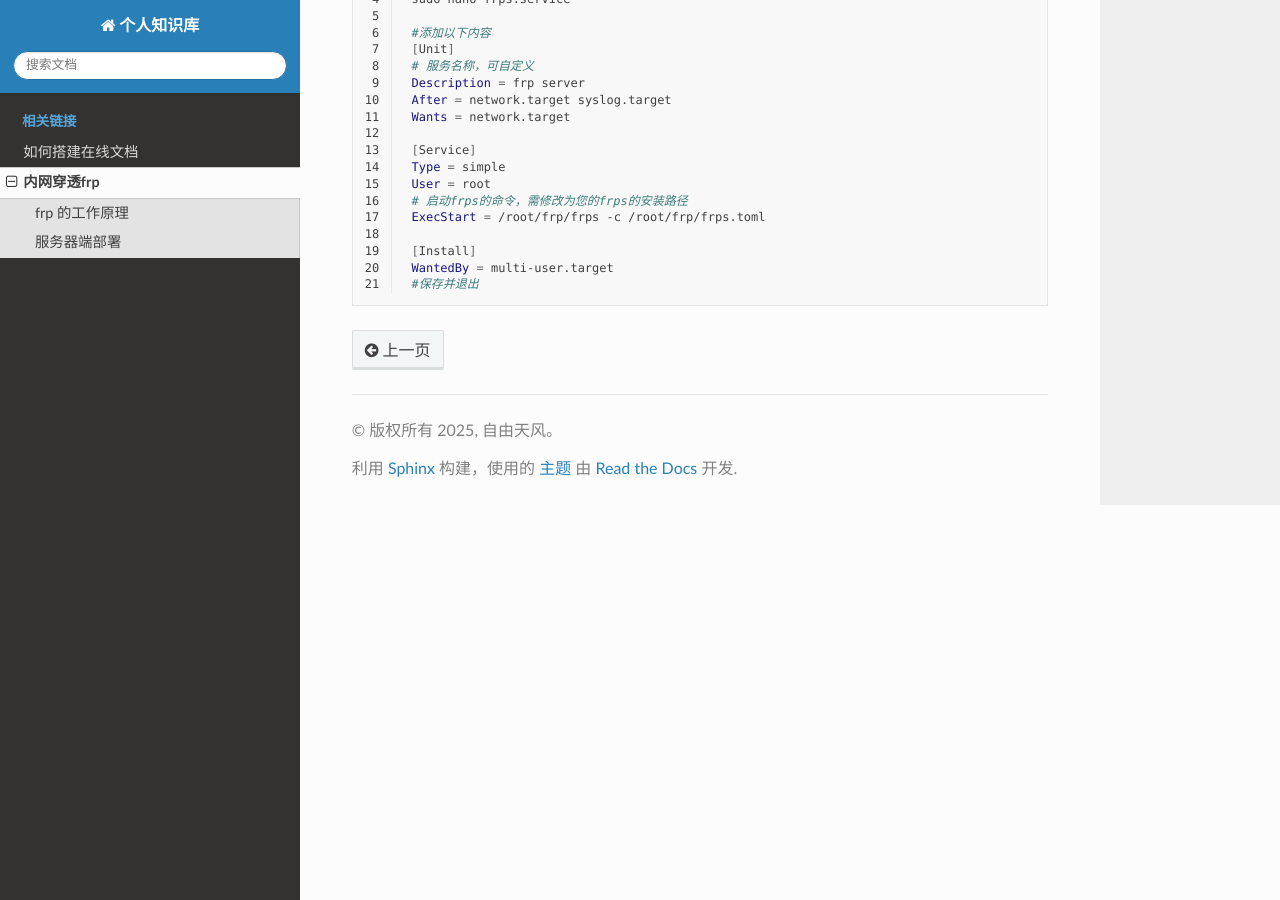
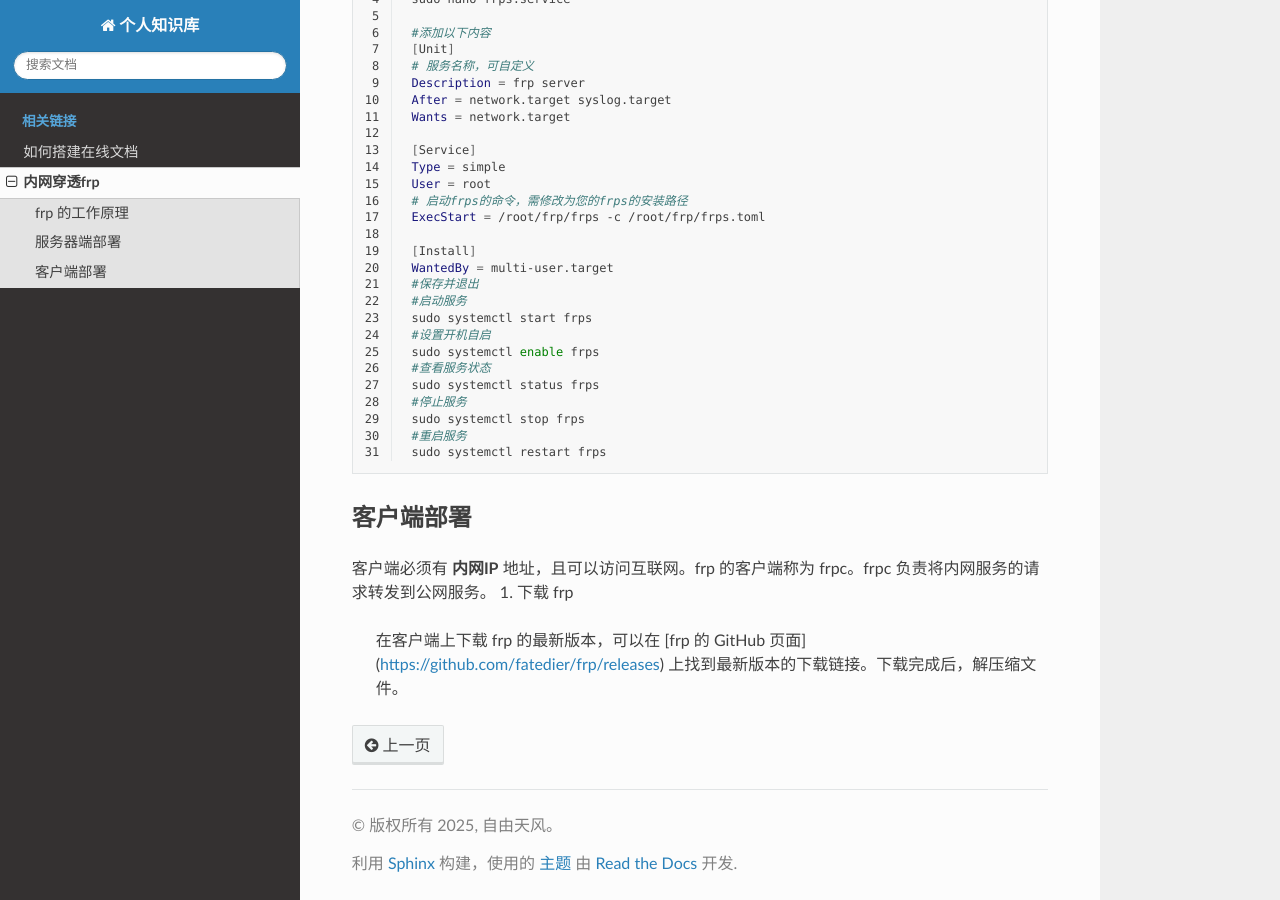
Before and after one commit to qiwanwan/online-documents, a Sphinx documentation site: the page built from source/how_to_use_frp.rst, in a window 1280 px wide and 900 px high, scrolled down 2233 px. Built offline with Sphinx 7.4.7 and the Read the Docs theme 3.1.0, drawn with Linux system fonts in a browser that asks for light colours.

Commit message:
update sphinx

```diff
--- a/source/how_to_use_frp.rst
+++ b/source/how_to_use_frp.rst
@@ -111,3 +111,20 @@ frp 的工作原理如下图所示：
     [Install]
     WantedBy = multi-user.target
     #保存并退出
+    #启动服务
+    sudo systemctl start frps
+    #设置开机自启
+    sudo systemctl enable frps
+    #查看服务状态
+    sudo systemctl status frps
+    #停止服务
+    sudo systemctl stop frps
+    #重启服务
+    sudo systemctl restart frps
+
+客户端部署
+----------------------------
+客户端必须有 **内网IP** 地址，且可以访问互联网。frp 的客户端称为 frpc。frpc 负责将内网服务的请求转发到公网服务。
+1. 下载 frp
+
+   在客户端上下载 frp 的最新版本，可以在 [frp 的 GitHub 页面](https://github.com/fatedier/frp/releases) 上找到最新版本的下载链接。下载完成后，解压缩文件。
```
